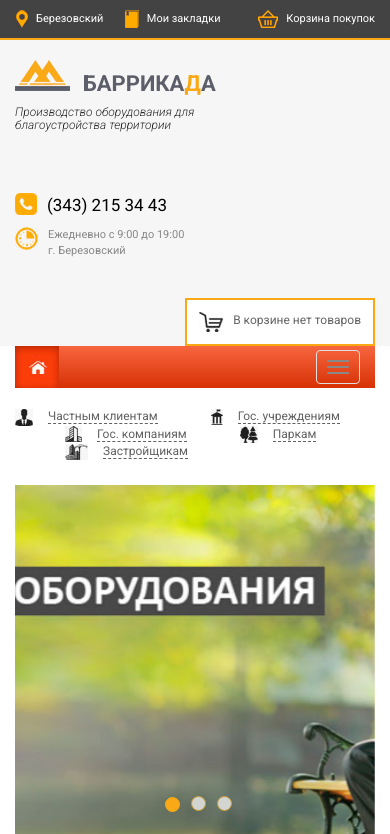
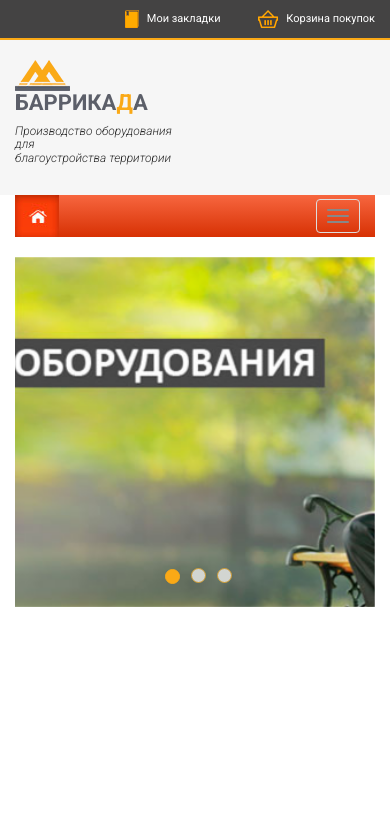
Before and after one commit to IP-CAM/Garden-Park-Furniture-Theme-for-Opencart, a PHP site: page / in a window 390 px wide. Shown: the top 834 px of the page. After the commit the page ends 607 px from the top, so only its background shows below. Run offline with PHP 8.4, Linux system fonts and the light colour scheme; some libraries are stand-ins or nearby versions.

Commit message:
change of adaptivity

```diff
--- a/html/css/style.css
+++ b/html/css/style.css
@@ -175,7 +175,7 @@ ul.menu-top-right li:last-child {
 
 .menu-carousel .bgslide{
 	background-size: cover;
-	background-position: center center;
+	background-position: center;
 	height: 100%;
 	position: absolute;
 	left:0;
@@ -222,14 +222,39 @@ ul.menu-top-right li:last-child {
 /* Medium Devices, Desktops */
 @media only screen and (max-width : 992px) {
 
+
+	.menu-client li {
+		margin-left: 30px;
+	}
+
+	.menu-client li:first-child {
+		margin-left: 0;
+	}
+
+	.menu-client li img {
+		margin-right:10px;
+	}
+
 }
 
 /* Small Devices, Tablets */
 @media only screen and (max-width : 768px) {
-
+	.menu-client {
+		display: none;
+	}
 }
 
 /* Extra Small Devices, Phones */
 @media only screen and (max-width : 480px) {
+	.phone-header{
+		display: none;
+	}
 
+	.clock-header {
+		display: none;
+	}
+
+	.menu-top-left {
+		display: none;
+	}
 }
--- a/html/index.html
+++ b/html/index.html
@@ -29,18 +29,18 @@
 		<div class="menu-header">
 			<div class="container">
 				<div class="row">
-					<div class="col-md-6">
+					<div class="col-md-6 col-sm-4 col-xs-6">
 						<div>
 							<img src="img/logo.gif" alt="logo">
 							<h1>БАРРИКА<span>Д</span>А</h1>
 							<h2>Производство оборудования для <br>благоустройства территории</h2>
 						</div>
 					</div>
-					<div class="col-md-3">
+					<div class="col-md-3 col-sm-4 col-xs-6">
 						<p class="phone-header"><img src="img/phone-ico.jpg" alt="phone">(343) 215 34 43</p>
 						<p class="clock-header"><img src="img/clock-ico.jpg" alt="clock">Ежедневно с 9:00 до 19:00 <br> г. Березовский</p>
 					</div>
-					<div class="col-md-3">
+					<div class="col-md-3 col-sm-4 hidden-xs">
 						<a href="#" class="btn-basket"><img src="img/backet-header-ico.jpg" alt="backet">В корзине нет товаров</a>
 					</div>
 				</div>
```
